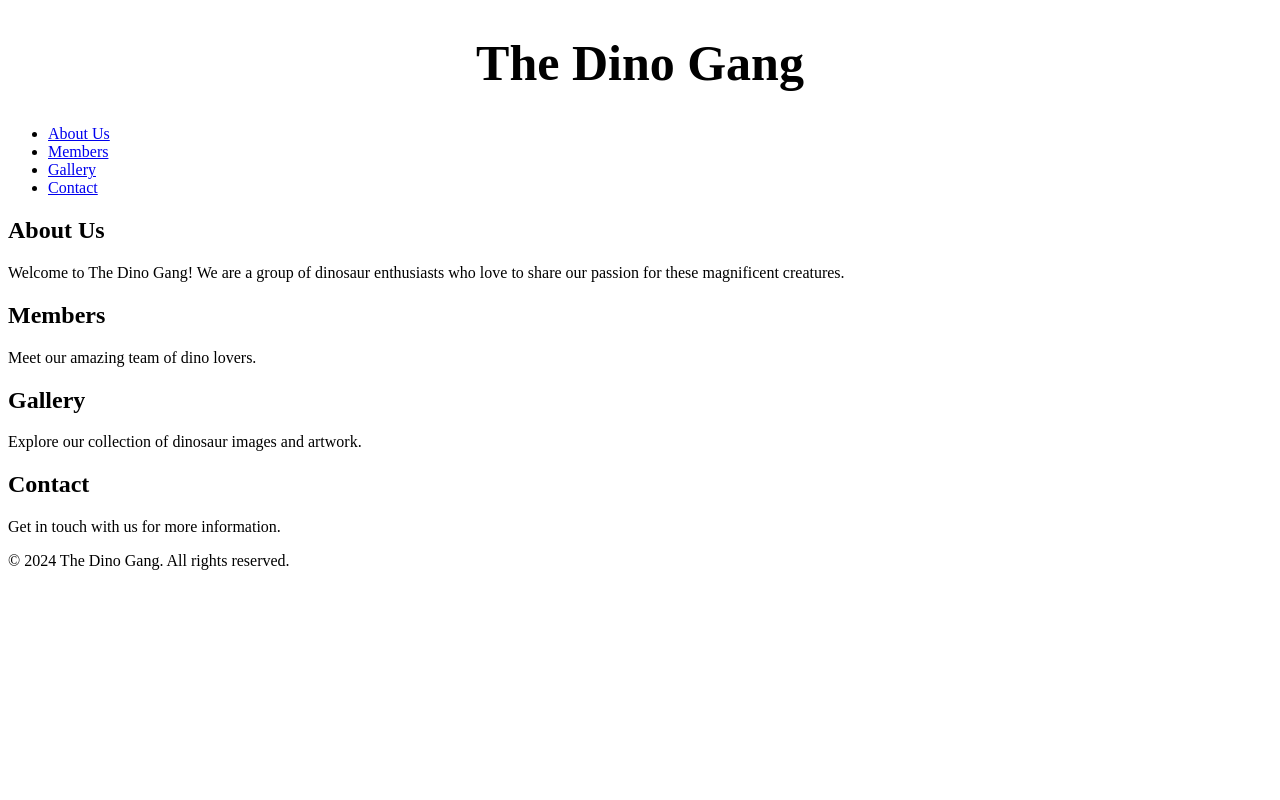
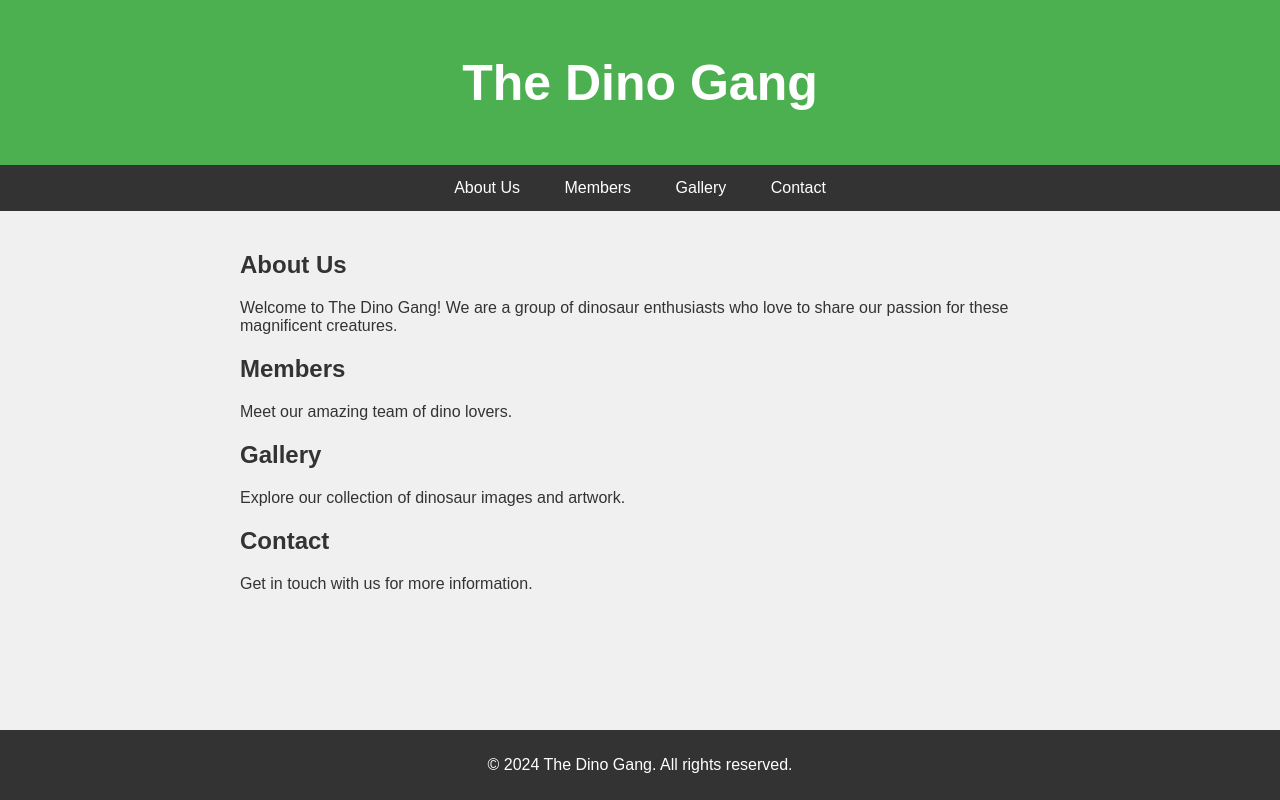
Before and after one commit to LSL-Coding51/dinos, a plain HTML site: page index.html in a window 1280 px wide. Drawn offline with Linux system fonts and the light colour scheme.

Commit message:
Update style.css

```diff
--- a/style.css
+++ b/style.css
@@ -1,7 +1,69 @@
-html{
-    font-family: Montserrat;
+html {
+    font-family: 'Montserrat', sans-serif;
 }
-.topPageTitle{
+
+body {
+    margin: 0;
+    padding: 0;
+    background-color: #f0f0f0;
+    color: #333;
+}
+
+header {
+    background-color: #4CAF50;
+    color: white;
+    padding: 20px 0;
+    text-align: center;
+}
+
+nav {
+    background-color: #333;
+}
+
+nav ul {
+    list-style-type: none;
+    margin: 0;
+    padding: 0;
+    overflow: hidden;
+    text-align: center;
+}
+
+nav ul li {
+    display: inline;
+}
+
+nav ul li a {
+    display: inline-block;
+    color: white;
+    padding: 14px 20px;
+    text-decoration: none;
+}
+
+nav ul li a:hover {
+    background-color: #111;
+}
+
+main {
+    padding: 20px;
+    max-width: 800px;
+    margin: auto;
+}
+
+section {
+    margin-bottom: 20px;
+}
+
+footer {
+    background-color: #333;
+    color: white;
+    text-align: center;
+    padding: 10px 0;
+    position: fixed;
+    bottom: 0;
+    width: 100%;
+}
+
+.topPageTitle {
     font-size: 50px;
     text-align: center;
 }
```
